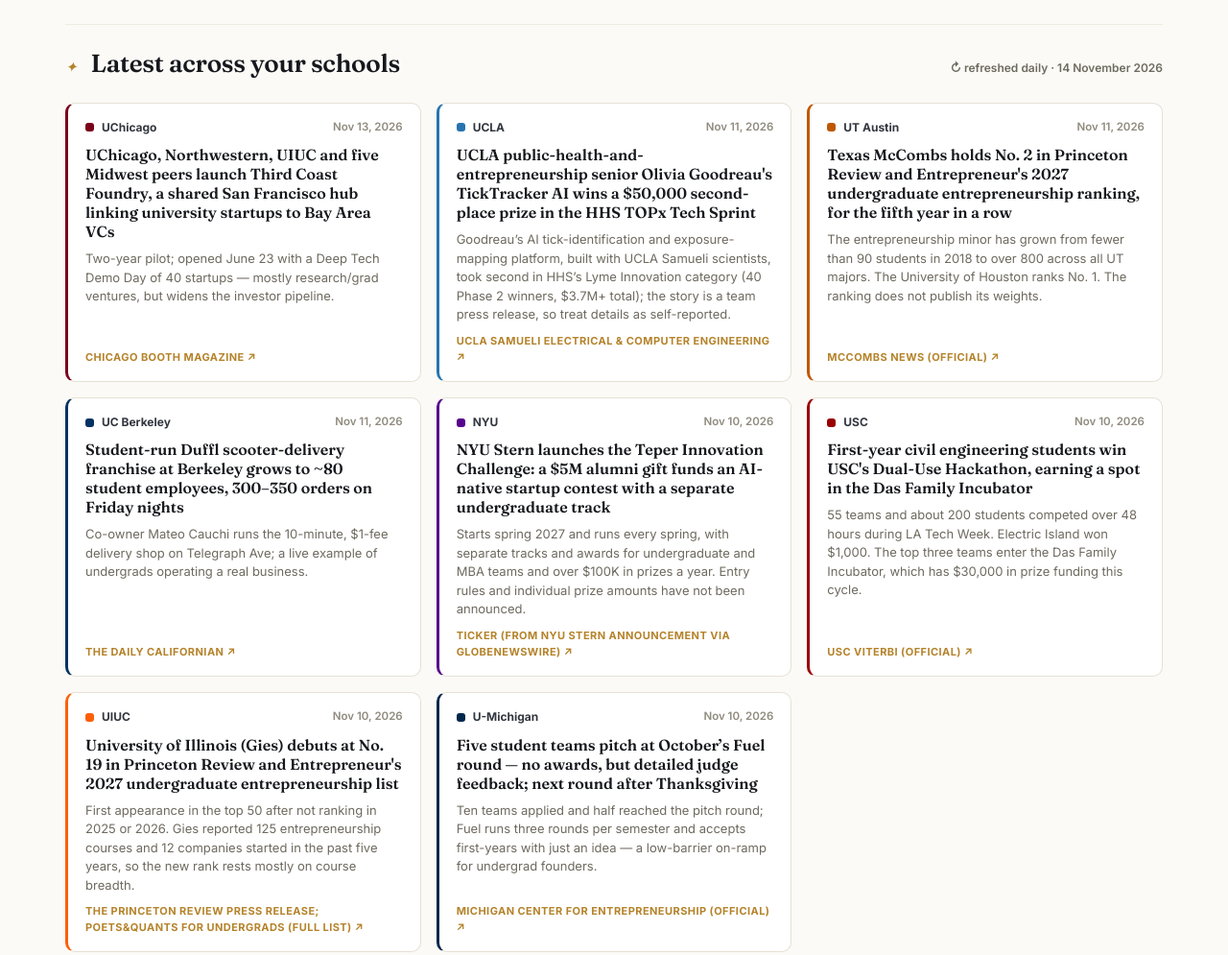
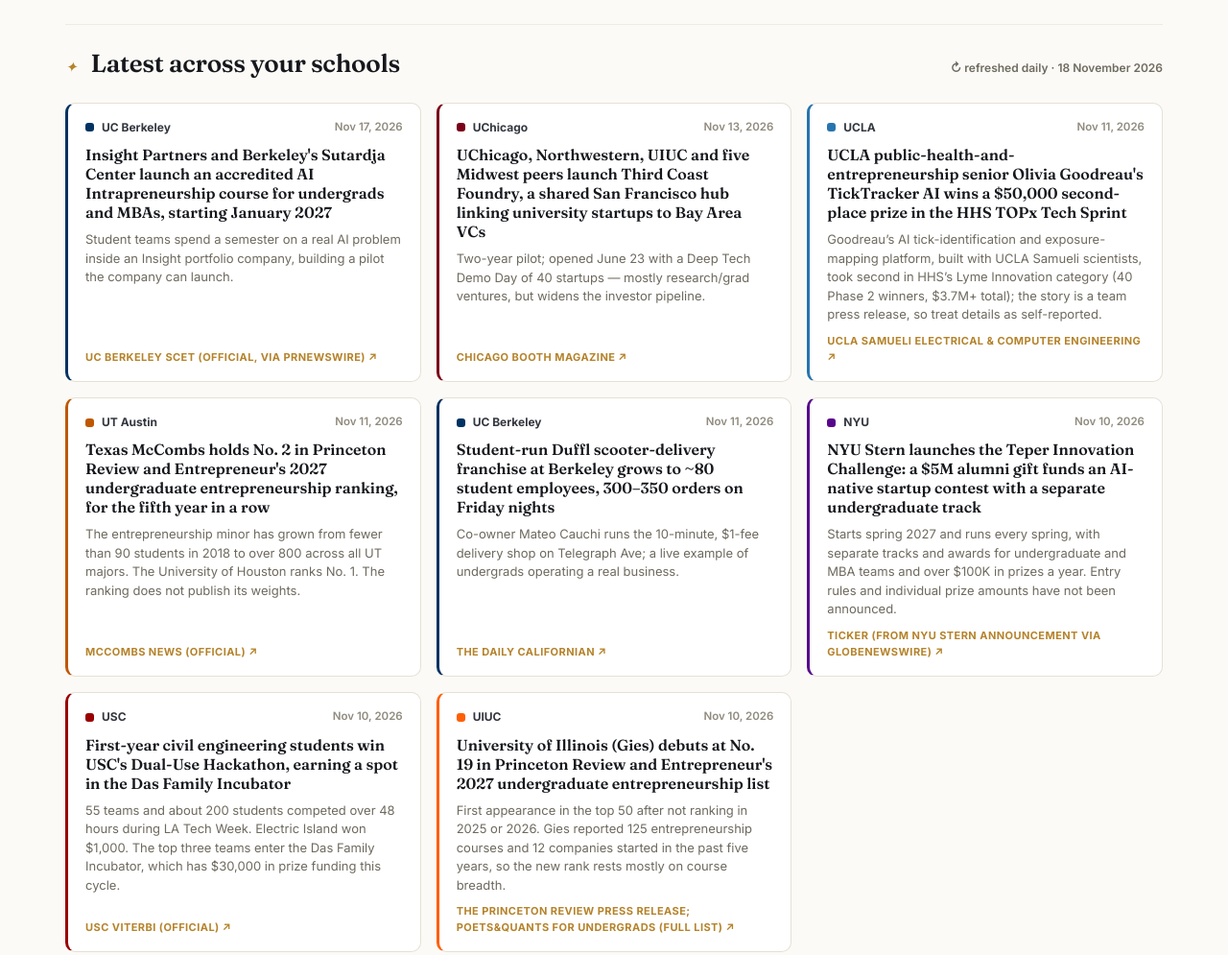
Before and after one commit to unamigo/dreamcollege, a plain HTML site: page index.html in a window 1280 px wide. Shown: the part 1921-2916 px from the top of the page at 96% size. Drawn offline with Linux system fonts and the light colour scheme.

Commit message:
Daily refresh 2026-11-18

```diff
--- a/index.html
+++ b/index.html
@@ -286,7 +286,7 @@ table.cmp .swatch{width:10px;height:10px;border-radius:3px;flex-shrink:0}
 
 <script>
 /* ============ DATA ============ */
-const META={updated:"14 November 2026",newsUpdated:"14 November 2026",cycle:"Fall 2027 entry"};
+const META={updated:"18 November 2026",newsUpdated:"18 November 2026",cycle:"Fall 2027 entry"};
 const SCHOOLS=[
 {
  id:"duke",name:"Duke University",short:"Duke",mono:"D",
@@ -825,7 +825,6 @@ const NEWS={
   {date:"2026-11-13",source:"Chicago Booth Magazine",title:"UChicago, Northwestern, UIUC and five Midwest peers launch Third Coast Foundry, a shared San Francisco hub linking university startups to Bay Area VCs",url:"https://www.chicagobooth.edu/magazine/2026/fall-2026/booths-entrepreneurial-hub-connects-startups-with-bay-area-venture-capital",blurb:"Two-year pilot; opened June 23 with a Deep Tech Demo Day of 40 startups \u2014 mostly research/grad ventures, but widens the investor pipeline."},
   {date:"2026-11-02",source:"Polsky Center (official)",title:"One year in, UChicago's entrepreneurship and innovation minor, Booth's first undergraduate minor, is putting students into deep-tech startups and new career paths",url:"https://polsky.uchicago.edu/2026/11/02/how-uchicagos-entrepreneurship-and-innovation-minor-prepares-students-to-build-lead-and-solve-problems-with-or-without-a-startup/",blurb:"Built by Booth, the College and the Polsky Center, the minor teaches customer discovery, pricing, pitching and fundraising. A quantum-engineering student is head of growth at staC12, and recent graduates describe using the coursework on their own ventures. Students do not need a startup idea to enroll."},
   {date:"2026-09-08",source:"Poets\u0026Quants for Undergrads / PitchBook",title:"PitchBook 2026: UChicago ties for No. 38 globally for undergraduate VC-backed founders",url:"https://poetsandquantsforundergrads.com/first-jobs/pitchbooks-2026-top-universities-ranked-by-number-of-undergrad-startup-founders/3/",blurb:"PitchBook\u2019s 2026 university rankings place UChicago in a tie for No. 38 worldwide for undergraduate alumni founders \u2014 64 founders, 60 companies, $709M raised, down two spots from 2025. A modest showing next to Booth\u2019s Polsky Center ranking No. 7 on TIME\u2019s inaugural Best Incubators list \u2014 UChicago\u2019s infrastructure outranks its raw undergrad-founder count so far."},
-  {date:"2026-08-24",source:"Poets\u0026Quants / TIME",title:"UChicago Booth's Polsky Center ranks No. 7 on TIME's inaugural Best Incubators \u0026 Accelerators list",url:"https://poetsandquants.com/2026/08/24/the-b-schools-that-connect-students-to-times-best-startup-incubators-accelerators/",blurb:"Polsky Center runs the New Venture Challenge (alumni include Grubhub and Braintree/Venmo) and connects entrepreneurs university-wide with investors and university tech; Booth launched a new undergraduate minor in entrepreneurship and innovation last fall, making Polsky increasingly relevant to Chicago undergrads specifically."},
   {date:"2026-08-13",source:"Polsky Center",title:"8 students receive 2026 Polsky Founders' Fund Fellowships to work on ventures full-time",url:"https://polsky.uchicago.edu/2026/08/13/8-students-receive-2026-polsky-founders-fund-fellowships-to-work-on-their-ventures-full-time/",blurb:"Graduating UChicago students (including College '26 undergrads) with incorporated, traction-showing startups get up to $24K via SAFE plus a year of Polsky coaching; fellows include Haldune, Ampable and The Dev Difference."},
   {date:"2026-07-30",source:"Polsky Center / UChicago",title:"UChicago Deep Tech Demo Day showcases quantum, biotech, and AI ventures during TechChicago Week",url:"https://polsky.uchicago.edu/2026/07/30/uchicago-deep-tech-demo-day-showcases-emerging-ventures-during-techchicago-week/",blurb:"The Polsky Center hosted its Deep Tech Demo Day during TechChicago Week — a formal showcase of UChicago startups working across quantum and hardtech, healthcare, and data science/AI. The event draws founders, investors, faculty, and corporate partners and signals UChicago's push to turn breakthrough research into companies, directly relevant to STEM-focused student founders eyeing the Chicago ecosystem."},
  ],
@@ -886,6 +885,7 @@ const NEWS={
   {date:"2026-09-08",source:"Poets\u0026Quants for Undergrads / PitchBook",title:"PitchBook 2026: Indiana University climbs 12 spots to a tie at No. 45 for undergraduate VC-backed founders",url:"https://poetsandquantsforundergrads.com/first-jobs/pitchbooks-2026-top-universities-ranked-by-number-of-undergrad-startup-founders/",blurb:"Among the biggest movers in PitchBook\u2019s 2026 university rankings, Indiana University jumped 12 places to a tie at No. 45 worldwide for undergraduate alumni founders \u2014 a sign IU\u2019s venture pipeline (Kelley\u2019s Sample Gates Management fund, the new NSF-backed musculoskeletal-health Innovation Engine, and the Mill\u2019s Trades District startup hub) is gaining real traction beyond the Big Ten\u2019s usual entrepreneurship leaders."}
  ],
  berkeley:[
+  {date:"2026-11-17",source:"UC Berkeley SCET (official, via PRNewswire)",title:"Insight Partners and Berkeley's Sutardja Center launch an accredited AI Intrapreneurship course for undergrads and MBAs, starting January 2027",url:"https://scet.berkeley.edu/connect/news/uc-berkeley-scet-and-insight-partners-to-train-next-generation-of-ai-builders",blurb:"Student teams spend a semester on a real AI problem inside an Insight portfolio company, building a pilot the company can launch."},
   {date:"2026-11-11",source:"The Daily Californian",title:"Student-run Duffl scooter-delivery franchise at Berkeley grows to ~80 student employees, 300\u2013350 orders on Friday nights",url:"https://www.dailycal.org/news/campus/student-life/a-look-into-the-uc-berkeley-student-run-scooter-delivery-service-duffl/article_7388a98d-5166-4a35-a1a0-4ab7a63f3f73.html",blurb:"Co-owner Mateo Cauchi runs the 10-minute, $1-fee delivery shop on Telegraph Ave; a live example of undergrads operating a real business."},
   {date:"2026-09-29",source:"The '1' News (Haas)",title:"Haas undergrads launch tash, an investment platform for trading cards, after a YC S26 stint",url:"https://www.the1news.com/article/how-startup-tash-is-building-infrastructure-to-invest-in-trading-cards",blurb:"Victor Shammas (BS '26) and Nico Sharma (BS/BA '26), with co-founders John Ohanessian and Nathan Borshell, built tash to package investment-grade trading cards into diversified portfolios for accredited investors, aiming eventually to reach retail investors once SEC-regulated. The team credits Haas courses taught by Jonathan Heyne and Bill Fanning for VC and marketing connections; tash was accepted into Y Combinator's Summer 2026 batch and has raised a pre-seed round."},
   {date:"2026-09-15",source:"UC Berkeley Blum Center",title:"Yasha Zink wins UC Berkeley's $20K Big Ideas Grand Prize for SipDisk, a drink-spiking detector hidden in a makeup compact",url:"https://blumcenter.berkeley.edu/going-to-a-party-big-ideas-winner-yasha-zink-believes-you-have-a-right-to-know-whats-in-your-cup/",blurb:"Zink, aiming for Haas, began developing the device (originally called Detect-Stix) as a Berkeley freshman after a close friend was drugged and assaulted; after entering Big Ideas \u2014 Berkeley's flagship student innovation contest \u2014 twice, she won the $20,000 Grand Prize in May. SipDisk has since joined Humanmade, a SF hardware accelerator, and received a $5,000 seed grant from the William G. Nash Foundation ahead of a fall pilot launch at Berkeley."},
```
